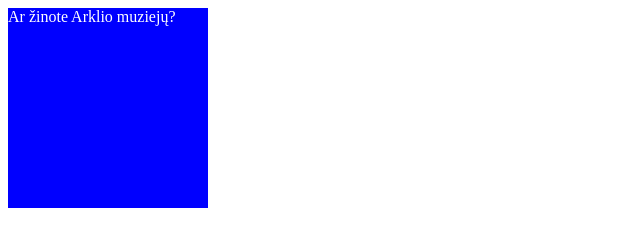
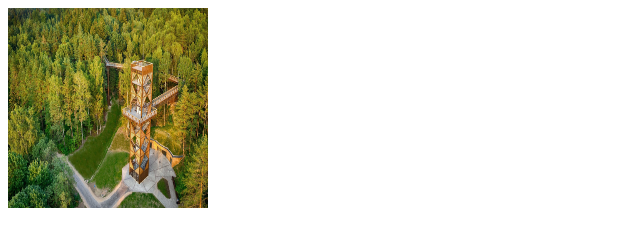
Before and after one commit to Pauliukas7/Praktika, a website: page praktinis_3.html in a window 1280 px wide. Shown: the whole page, without its empty margins (0-640 px from the left). Drawn offline with Linux system fonts and the light colour scheme.

Commit message:
3a. Paveikslelis kaip fonas

```diff
--- a/css/style.css
+++ b/css/style.css
@@ -1,6 +1,7 @@
 .block {
-  background-color: blue;
+  background-image: url(/laju.jpg);
   height: 200px;
   width: 200px;
   color: white;
+  background-size: 100% 100%;
 }
--- a/praktinis_3.html
+++ b/praktinis_3.html
@@ -8,6 +8,6 @@
     <title>Document</title>
   </head>
   <body>
-    <div class="block">Ar žinote Arklio muziejų?</div>
+    <div class="block"></div>
   </body>
 </html>
```
